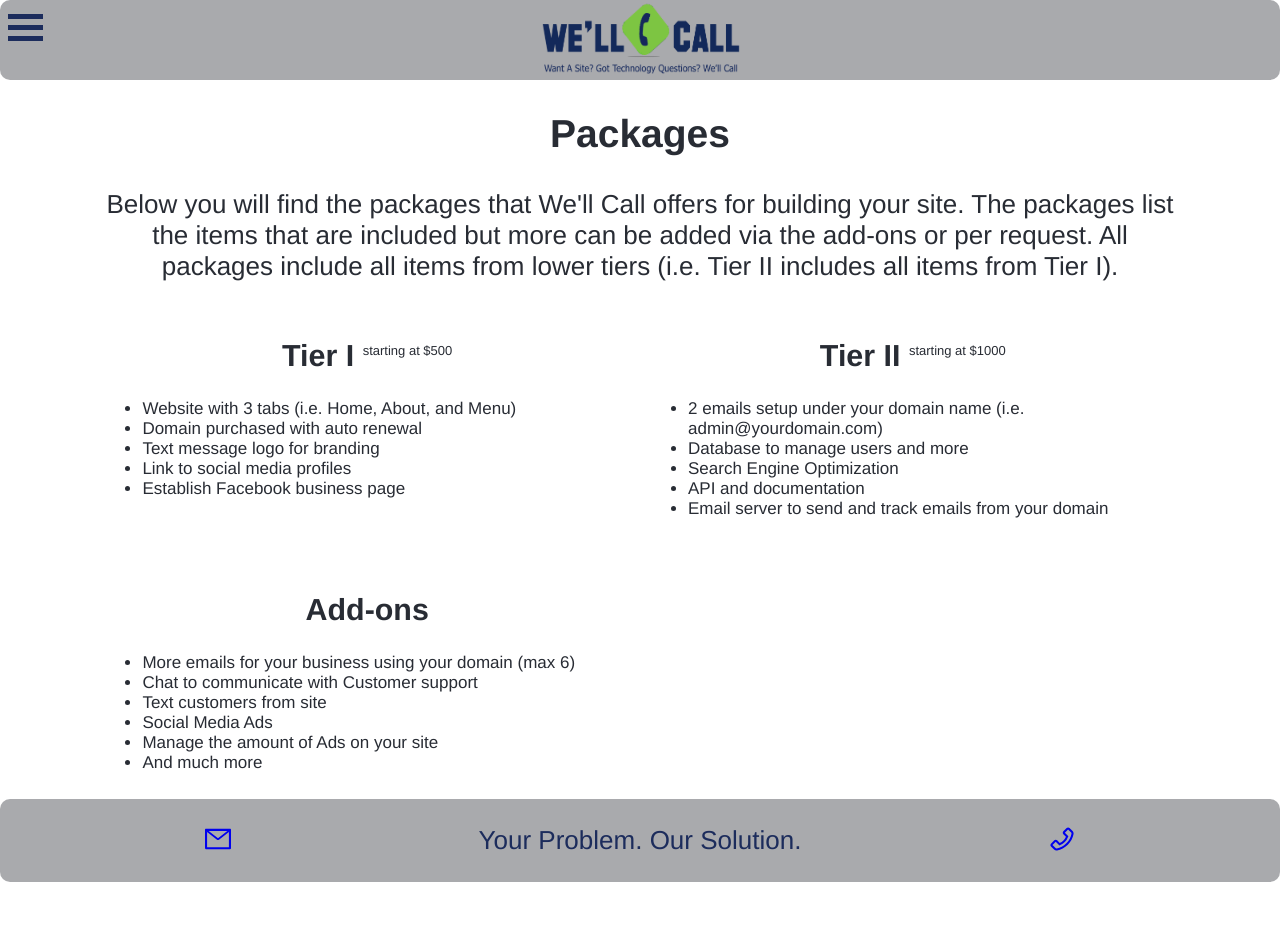
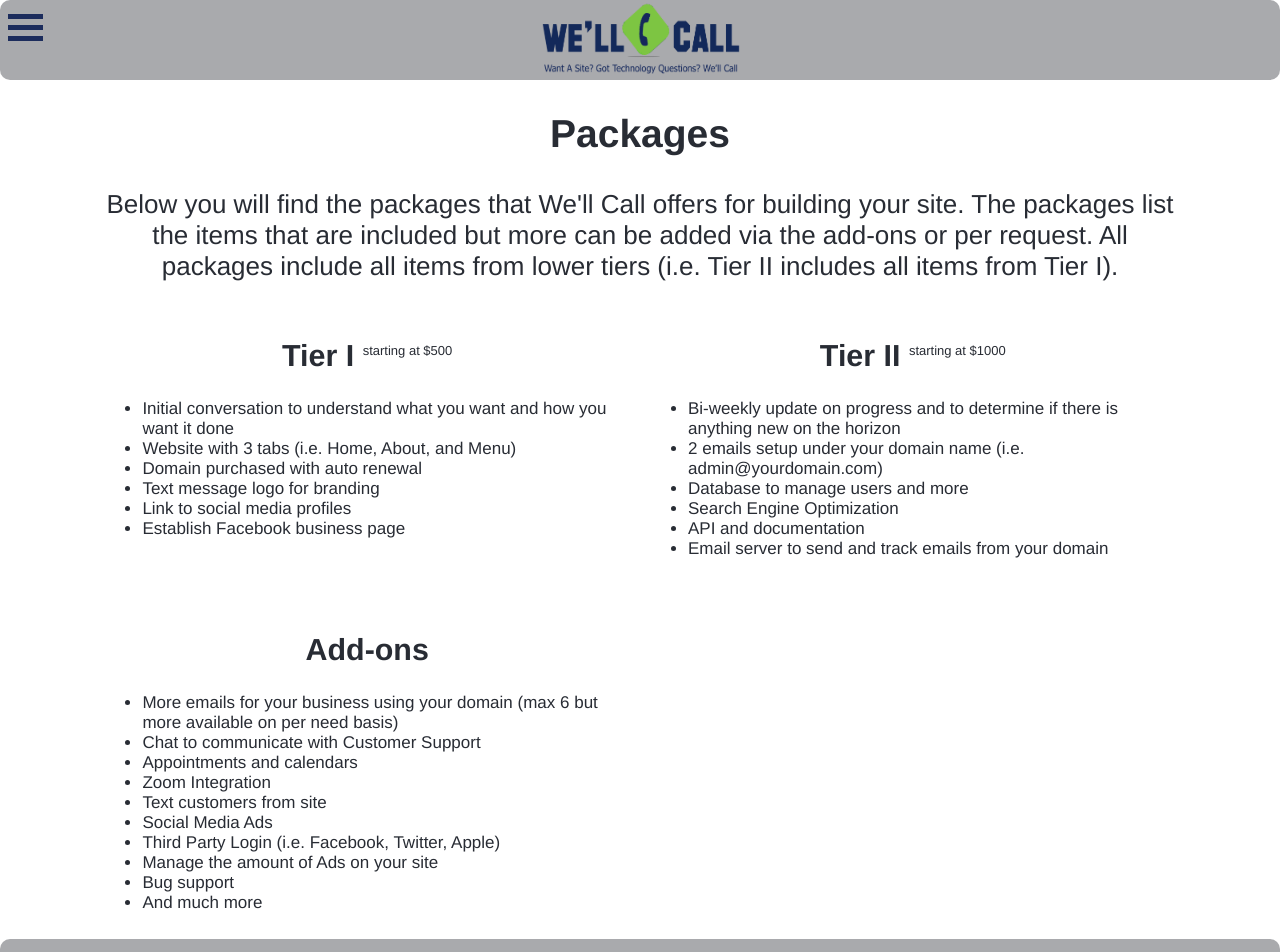
Before and after one commit to CteNerd/consulting.wellcall.biz, a React (Create React App) app: page /packages in a window 1280 px wide. Shown: the top 952 px of the page. Before the commit the page ends 882 px from the top, so only its background shows below. Built offline with nearby package versions, Linux system fonts and the light colour scheme.

Commit message:
packages touch up

```diff
--- a/src/main/packages/packages.tsx
+++ b/src/main/packages/packages.tsx
@@ -11,6 +11,9 @@ export default function Packages() {
                 <div className="col-50">
                     <h3>Tier I <sup>starting at $500</sup></h3>
                     <ul>
+                        <li>
+                            Initial conversation to understand what you want and how you want it done
+                        </li>
                         <li>
                             Website with 3 tabs (i.e. Home, About, and Menu)
                         </li>
@@ -34,6 +37,9 @@ export default function Packages() {
                     </h3>
                     <ul>
                         <li>
+                            Bi-weekly update on progress and to determine if there is anything new on the horizon
+                        </li>
+                        <li>
                             2 emails setup under your domain name (i.e. admin@yourdomain.com)
                         </li>
                         <li>
@@ -56,10 +62,16 @@ export default function Packages() {
                     </h3>
                     <ul>
                         <li>
-                            More emails for your business using your domain (max 6)
+                            More emails for your business using your domain (max 6 but more available on per need basis)
                         </li>
                         <li>
-                            Chat to communicate with Customer support
+                            Chat to communicate with Customer Support
+                        </li>
+                        <li>
+                            Appointments and calendars
+                        </li>
+                        <li>
+                            Zoom Integration
                         </li>
                         <li>
                             Text customers from site
@@ -68,7 +80,13 @@ export default function Packages() {
                             Social Media Ads
                         </li>
                         <li>
+                            Third Party Login (i.e. Facebook, Twitter, Apple)
+                        </li>
+                        <li>
                             Manage the amount of Ads on your site
+                        </li>
+                        <li>
+                            Bug support
                         </li>
                         <li>
                             And much more
```
Also changed, not shown: 1 other file (tests, documents, lock files or other folders).
